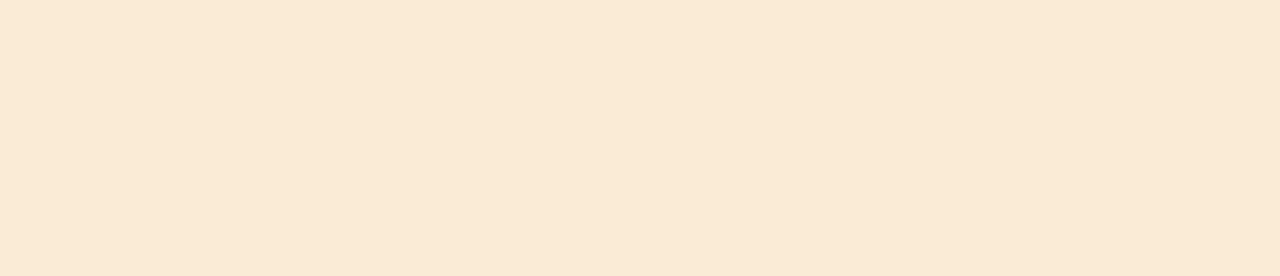
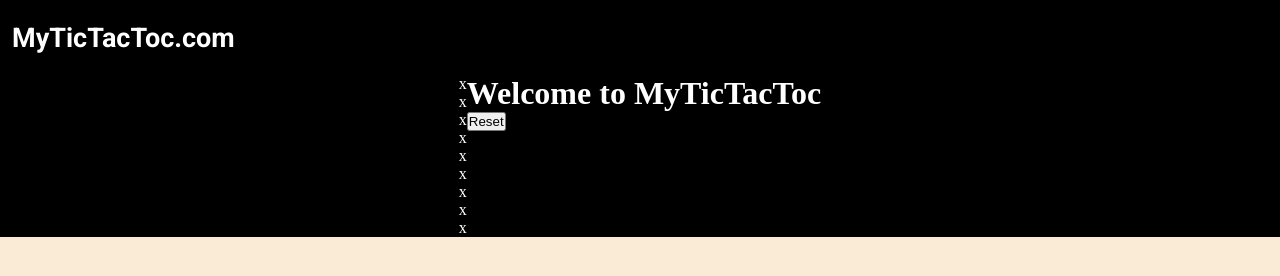
Before and after one commit to nishita-codes/HTML-CSS-JS-PROJECT-10-tic-tac-toc, a plain HTML site: page index.html in a window 1280 px wide. Drawn offline with Linux system fonts and the light colour scheme.

Commit message:
added files

```diff
--- a/index.html
+++ b/index.html
@@ -1,12 +1,42 @@
 <!DOCTYPE html>
 <html lang="en">
+
 <head>
     <meta charset="UTF-8">
     <meta name="viewport" content="width=device-width, initial-scale=1.0">
     <title>Tic-Tac-Toc</title>
     <link rel="stylesheet" href="style.css">
 </head>
+
 <body>
+    <nav>
+        <ul>
+            <li>MyTicTacToc.com</li>
+        </ul>
+    </nav>
+    <div class="game-container">
+        <div class="container">
+            <div class="box"><span class="boxtext">x</span></div>
+            <div class="box"><span class="boxtext">x</span></div>
+            <div class="box"><span class="boxtext">x</span></div>
+            <div class="box"><span class="boxtext">x</span></div>
+            <div class="box"><span class="boxtext">x</span></div>
+            <div class="box"><span class="boxtext">x</span></div>
+            <div class="box"><span class="boxtext">x</span></div>
+            <div class="box"><span class="boxtext">x</span></div>
+            <div class="box"><span class="boxtext">x</span></div>
+        </div>
+        <div class="game-Info">
+            <h1>Welcome to MyTicTacToc</h1>
+        <div>
+            <span class="Info"></span>
+            <button id="reset">Reset</button>
+        </div>
+        <div class="images">
+            <img src="" alt="">
+        </div>
+    </div>
     <script src="script.js"></script>
 </body>
+
 </html>
--- a/style.css
+++ b/style.css
@@ -1,3 +1,4 @@
+@import url('https://fonts.googleapis.com/css2?family=Roboto:ital,wght@0,100;0,300;0,400;0,500;0,700;0,900;1,100;1,300;1,400;1,500;1,700;1,900&display=swap');
 *{
     margin:0;
     padding:0;
@@ -6,3 +7,23 @@
 body{
     background-color: antiquewhite;
 }
+nav{
+    background-color: black;
+    color:white;
+    height:75px;
+    font-size: 27px;
+    font-weight: 600;
+    display: flex;
+    align-items: center;
+    padding:0 12px;
+    font-family: "Roboto", serif;
+}
+nav ul{
+    list-style-type: none;
+}
+
+.game-container{
+    background-color: black;
+    color:white;
+    display: flex;justify-content: center;
+}
```
Also changed, not shown: excited.gif (added), 3 other files.
